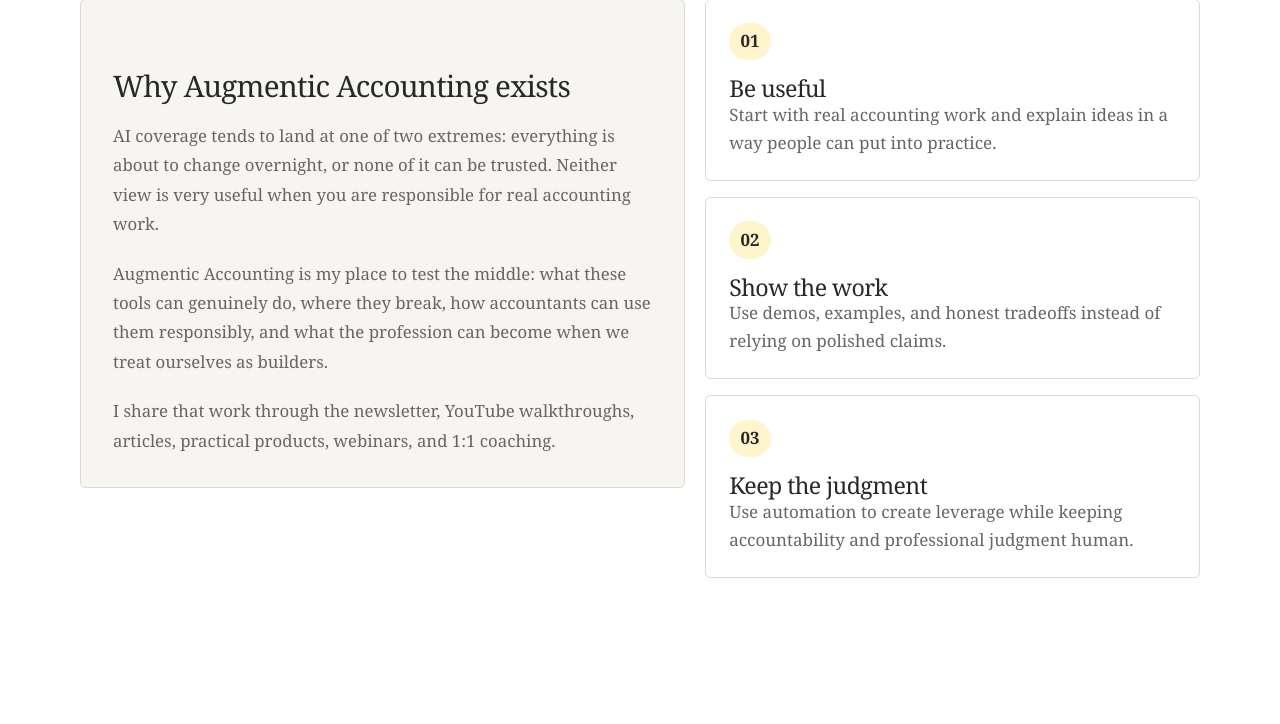
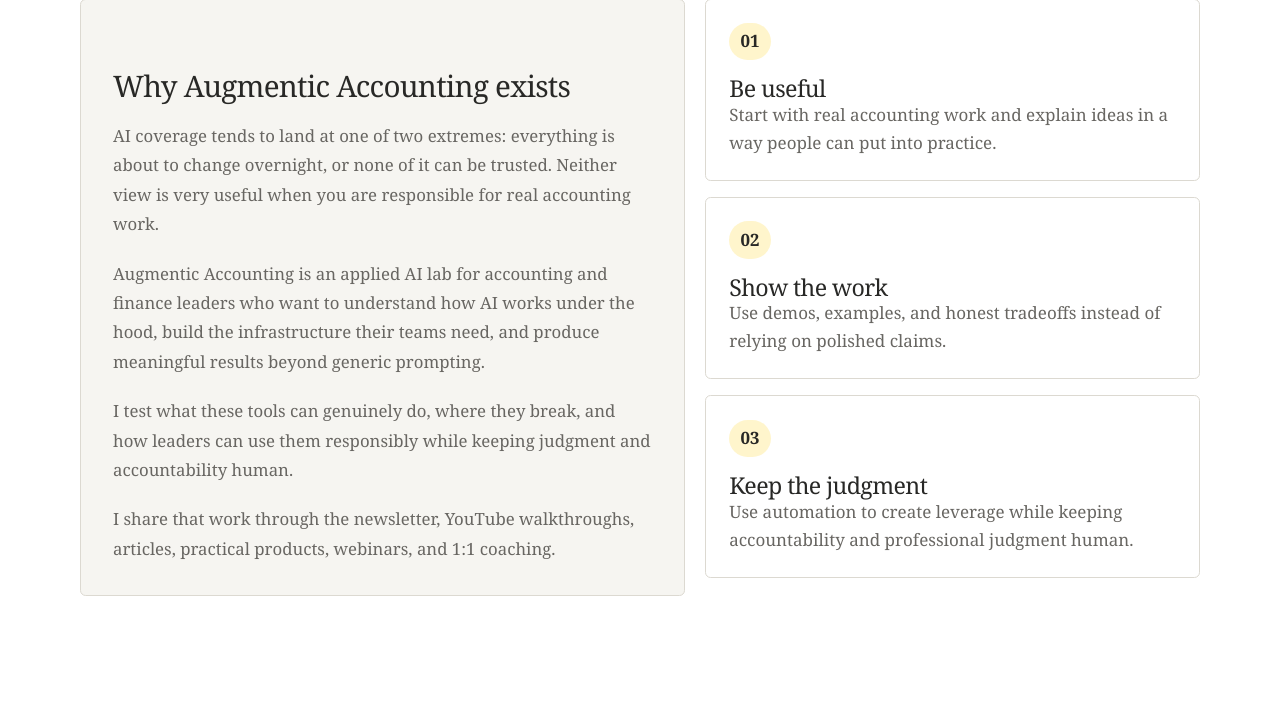
Before and after one commit to bennett-bernard/augmentic-accounting-site, a Python web app: template templates/about.html in a window 1280 px wide. Shown: the part 1032-1756 px from the top of the page. Run offline with Jinja, Linux system fonts and the light colour scheme; the template is opened without the code that fills it, so the values that code supplies are empty.

Commit message:
Align about.html messaging with applied AI lab positioning

```diff
--- a/templates/about.html
+++ b/templates/about.html
@@ -1,7 +1,7 @@
 {% extends "base.html" %}
 
 {% block title %}About Bennett Bernard | Augmentic Accounting{% endblock %}
-{% block description %}Meet Bennett Bernard, CPA, and learn the point of view behind Augmentic Accounting.{% endblock %}
+{% block description %}Meet Bennett Bernard, CPA, and learn about the applied AI lab for leaders building AI-empowered finance teams.{% endblock %}
 
 {% block content %}
 <section class="page-hero section">
@@ -26,7 +26,8 @@
             <div class="article-content article-content--tight">
                 <h2>Why Augmentic Accounting exists</h2>
                 <p>AI coverage tends to land at one of two extremes: everything is about to change overnight, or none of it can be trusted. Neither view is very useful when you are responsible for real accounting work.</p>
-                <p>Augmentic Accounting is my place to test the middle: what these tools can genuinely do, where they break, how accountants can use them responsibly, and what the profession can become when we treat ourselves as builders.</p>
+                <p>Augmentic Accounting is an applied AI lab for accounting and finance leaders who want to understand how AI works under the hood, build the infrastructure their teams need, and produce meaningful results beyond generic prompting.</p>
+                <p>I test what these tools can genuinely do, where they break, and how leaders can use them responsibly while keeping judgment and accountability human.</p>
                 <p>I share that work through the newsletter, YouTube walkthroughs, articles, practical products, webinars, and 1:1 coaching.</p>
             </div>
         </article>
```
